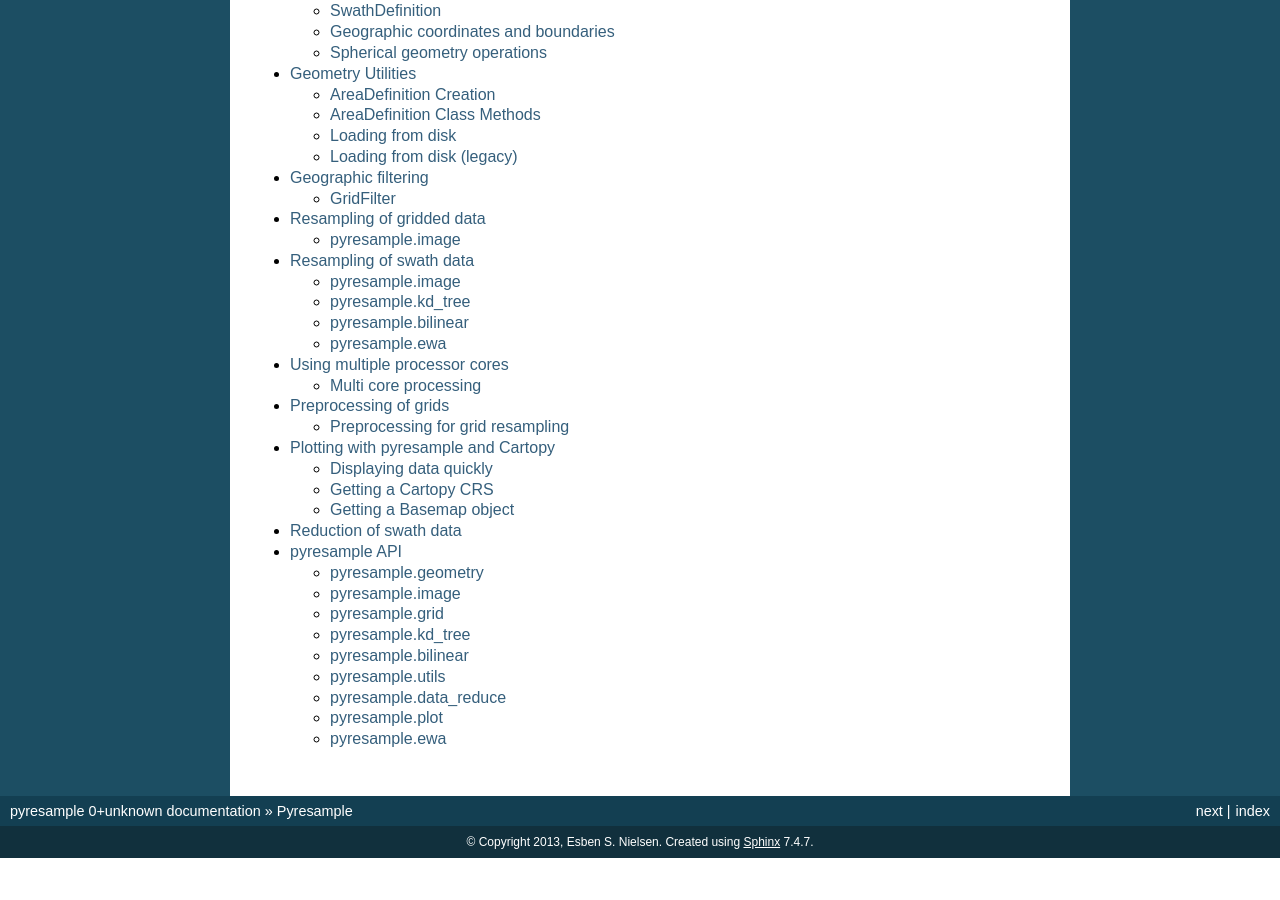
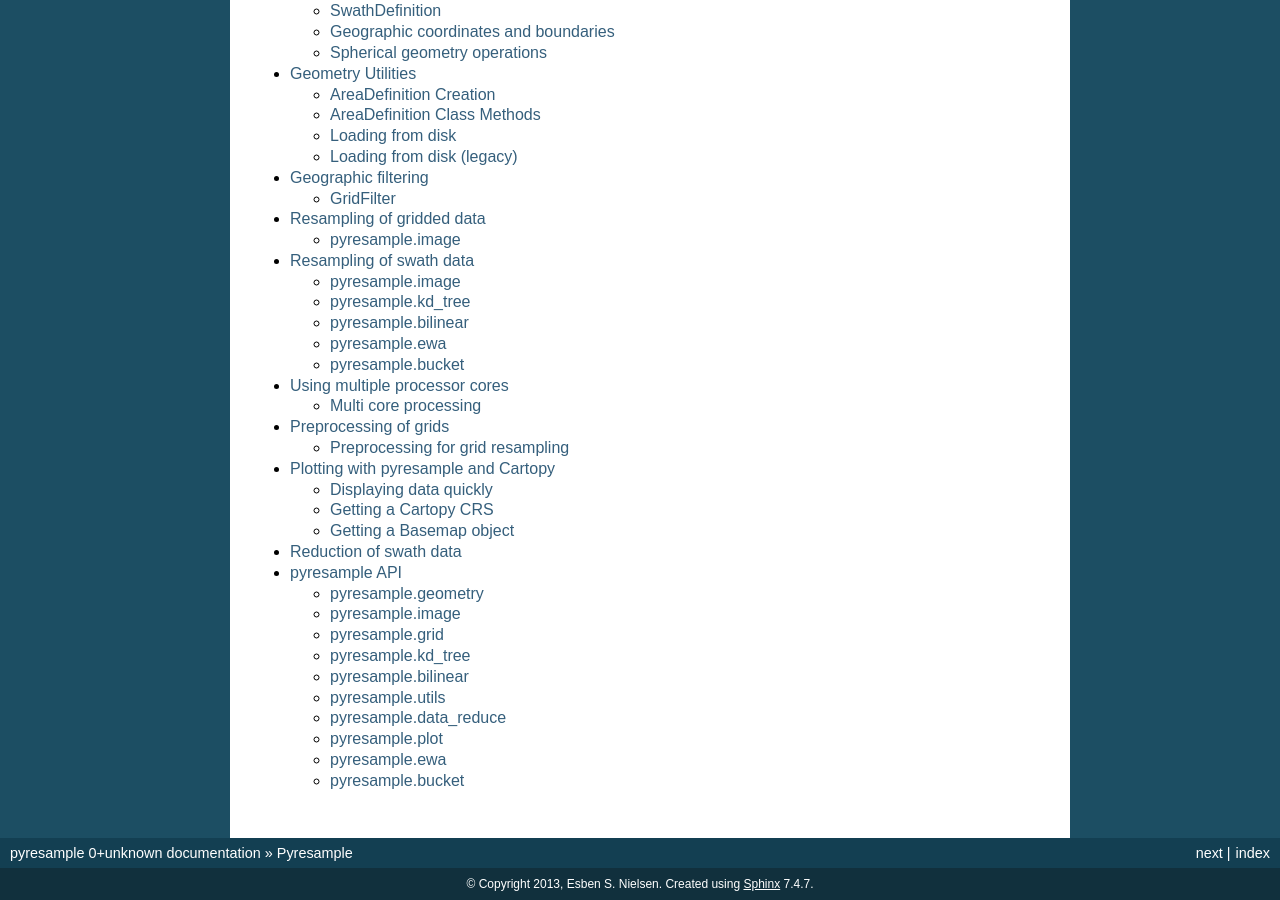
Before and after one commit to pytroll/pyresample, a Sphinx documentation site: the page built from docs/source/index.rst, in a window 1280 px wide and 900 px high, scrolled down 722 px. Built offline with Sphinx 7.4.7, drawn with Linux system fonts in a browser that asks for light colours; before the commit the page ends 1580 px from its top, so only the background shows below that.

Commit message:
Add BucketResampler to documentation

```diff
--- a/docs/source/API.rst
+++ b/docs/source/API.rst
@@ -45,3 +45,8 @@ pyresample.ewa
 --------------
 .. automodule:: pyresample.ewa
     :members:
+
+pyresample.bucket
+-----------------
+.. automodule:: pyresample.bucket
+    :members:
```
Also changed, not shown: docs/source/swath.rst (+8 -0 lines).
